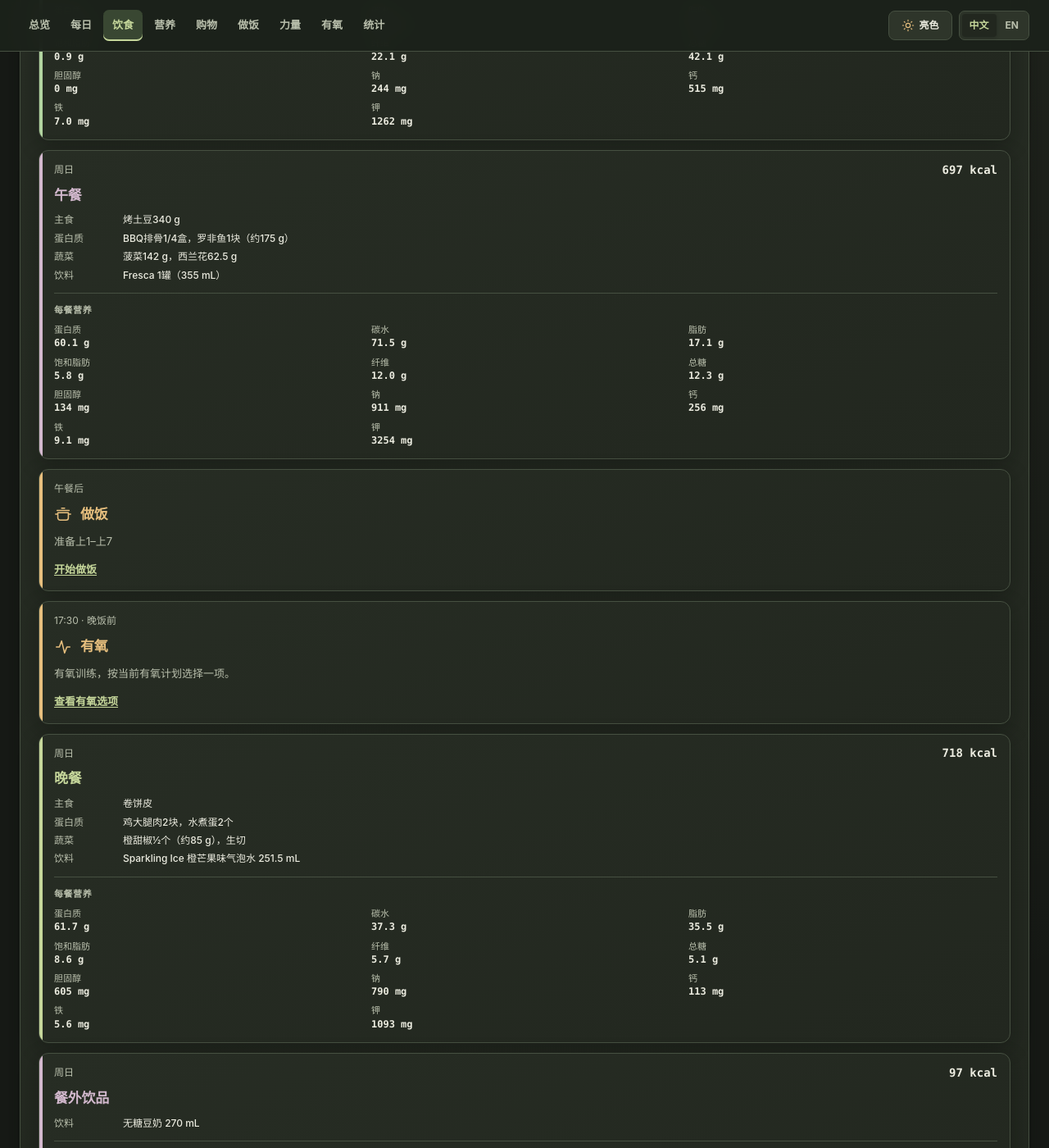
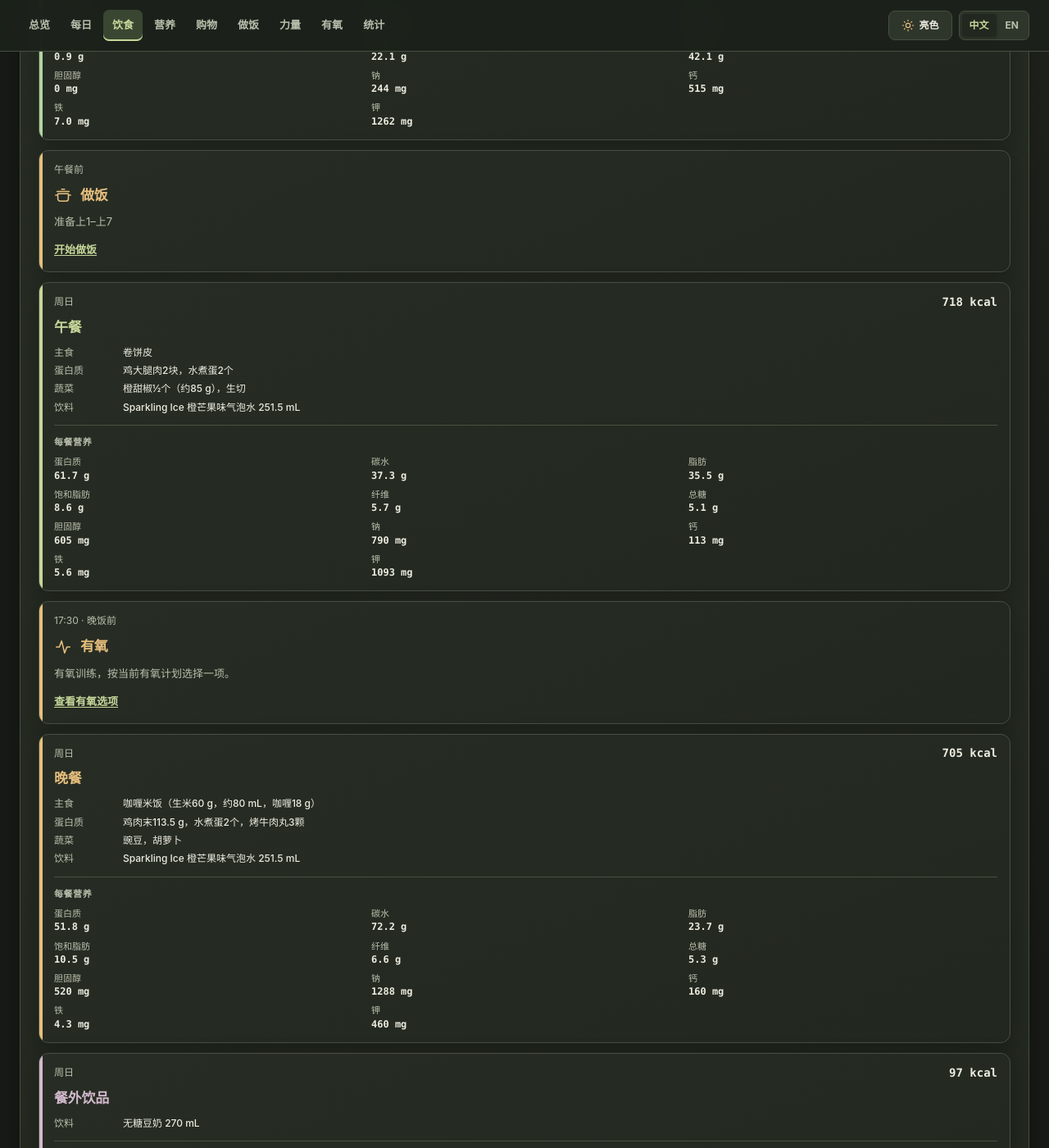
Before and after one commit to yunhaixiang/fitness, a Jekyll site: the page built from plans/plan-2/diet.md, in a window 1280 px wide and 1400 px high, scrolled down 589 px. Shown: the whole window at 82% size. Built offline with Jekyll 4.4.1, drawn with Linux system fonts in a browser that asks for light colours.

Commit message:
Align Plan 2 meals and cooking with the daily schedule

```diff
--- a/_data/meal_plan_content/plan-2/provenance.json
+++ b/_data/meal_plan_content/plan-2/provenance.json
@@ -30,7 +30,8 @@
     "2026-11-19: Replace160 g cauliflower per curry meal with3 Our Finest Lean Angus meatballs; dry rice67.5→60 g per meal. Batch160 mL≈120 g rice and6 meatballs, weekly240 g rice and12 meatballs. Bake meatballs separately per package directions, no added oil/salt; independent load/remove tasks, no curry dependency, refrigeration waits for meatballs. Remove cauliflower microwave tasks and shopping. Use historical150 kcal/18 g protein per6 meatballs85 g; current label not independently verified, actual package takes precedence. Micronutrients use existing generic meatball/rice proxies. Daily B12 +0.24 mcg, iodine +1.55 mcg (cauliflower iodine unquantified), vitamin D +0.024 mcg below display precision. Weekly cost based on$15.84 bag/5 weeks, rounded$3.17. Reaggregate daily intake and energy balance; Plan1 unchanged.",
     "2026-11-19: Remove reduced-sodium soya sauce15 mL and chicken stock powder1/8 tsp per cooking batch, split over2 curry rice meals. Keep curry36 g, garlic/onion powders, rice160 mL and6 oven-baked meatballs per batch. Remove unused sauce/stock pantry shopping rows; neither had amortized weekly cost. Apply explicit ingredient delta to historical meal estimates: Canadian Great Value label per15 mL10 kcal/P1/C1/sugar1/Na520/K40/Ca0/Fe0.1; Knorr official nutrition per portion5 kcal/P0.5/C1/sugar1/Na510/Ca10/Fe0.1, one-teaspoon serving basis corroborated by retailer. Historical seasoning decomposition was not retained, so subtraction is a planning estimate, not a fresh full recipe audit. No precise trace vitamin/iodine change asserted. Reaggregate displayed daily intake and energy balance; no Plan1 changes.",
     "2026-11-19: Clarify rice is cooked only in the rice cooker and portioned directly; chicken/vegetable curry is prepared separately and spooned over it, with3 oven-baked meatballs per meal. Keep curry and rice independently actionable: sauce can be portioned first if rice is not ready. No frying rice, no ingredient/nutrition changes.",
-    "2026-11-21: Replace Plan 2 Fuze with Plan 1 Sparkling Ice Orange Mango: one 503 mL bottle weekly, 251.5 mL per first two meals. Reuse existing Plan 1 shopping price $1.27 and manufacturer FAQ nutrition (zero kcal, 10 mg sodium, 60 mg potassium per bottle; https://sparklingice.ca/faq/). Previous Plan 2 aggregates did not separately count Fuze minerals; add the known replacement minerals to the meal/Fresca baseline, not a measured Fuze-to-Ice nutrient difference. Replace the 1.36 kg yellow-potato bag with two 680 g The Little Potato Company Little Yellows bags, using existing Plan 1 price $2.98 each (not a newly verified live quote). Each cooking batch uses one whole bag; four weekly meals remain 340 g each. Existing potato nutrition already uses the Little Yellows planning composition, so meal nutrition is unchanged."
+    "2026-11-21: Replace Plan 2 Fuze with Plan 1 Sparkling Ice Orange Mango: one 503 mL bottle weekly, 251.5 mL per first two meals. Reuse existing Plan 1 shopping price $1.27 and manufacturer FAQ nutrition (zero kcal, 10 mg sodium, 60 mg potassium per bottle; https://sparklingice.ca/faq/). Previous Plan 2 aggregates did not separately count Fuze minerals; add the known replacement minerals to the meal/Fresca baseline, not a measured Fuze-to-Ice nutrient difference. Replace the 1.36 kg yellow-potato bag with two 680 g The Little Potato Company Little Yellows bags, using existing Plan 1 price $2.98 each (not a newly verified live quote). Each cooking batch uses one whole bag; four weekly meals remain 340 g each. Existing potato nutrition already uses the Little Yellows planning composition, so meal nutrition is unchanged.",
+    "2026-11-21: Align restored Plan 2 with the existing private daily schedule: prepare before Sunday lunch and Wednesday dinner, eat each new batch immediately. Shift all fourteen meal slots one meal earlier (Sunday lunch through Saturday dinner); move cooking activity cards before those meals; update nutrition date labels and no-script instructions. Food order, portions, weekly nutrition and shopping remain unchanged."
   ],
   "removedMushroomPerMeal": {
     "kcal": 14.985,
--- a/assets/meal-plans/plan-2/meal-activities.js
+++ b/assets/meal-plans/plan-2/meal-activities.js
@@ -4,8 +4,8 @@
   // Order activities relative to meals without inventing fixed clock times.
   const activities = [
     { day: 2, after: 'lunch', kind: 'thawing', time: ['中午', 'Midday'], detail: ['将后半周的鸡大腿肉、鸡肉末、三文鱼、排骨从冷冻移入冷藏解冻。', 'Move the second-half portions of chicken thighs, ground chicken, salmon, and ribs from the freezer to the fridge to thaw.'] },
-    { day: 0, after: 'lunch', kind: 'cooking', time: ['午餐后', 'After Lunch'], detail: ['准备上1–上7', 'Prepare Meals 1–7 for the First Half of the Week'] },
-    { day: 3, after: 'dinner', kind: 'cooking', time: ['晚餐后', 'After Dinner'], detail: ['准备下1–下7', 'Prepare Meals 1–7 for the Second Half of the Week'] },
+    { day: 0, after: 'before-lunch', kind: 'cooking', time: ['午餐前', 'Before Lunch'], detail: ['准备上1–上7', 'Prepare Meals 1–7 for the First Half of the Week'] },
+    { day: 3, after: 'before-dinner', kind: 'cooking', time: ['晚餐前', 'Before Dinner'], detail: ['准备下1–下7', 'Prepare Meals 1–7 for the Second Half of the Week'] },
     { day: 6, after: 'lunch', kind: 'shopping', time: ['下午', 'Afternoon'], detail: ['购买整周食材', 'Buy Groceries for the Week'] }
   ];
   for (const day of [0, 1, 2, 4, 5, 6]) activities.push({ day, after: 'lunch', kind: [0, 6].includes(day) ? 'cardio' : 'strength', time: ['17:30 · 晚饭前', '17:30 · Before Dinner'], detail: [0, 6].includes(day) ? ['有氧训练，按当前有氧计划选择一项。', 'Cardio: choose one option from the current plan.'] : ['完成当天力量训练。', 'Complete today’s strength workout.'] });
--- a/plans/plan-2/diet.md
+++ b/plans/plan-2/diet.md
@@ -11,7 +11,7 @@ meal_activities_script: /assets/meal-plans/plan-2/meal-activities.js
 
 
 <noscript>
-<p>周日午餐后做饭，准备上1–上7；周三晚餐后做饭，准备下1–下7；周六下午购物。</p>
+<p>周日午餐前做饭，准备上1–上7；周三晚餐前做饭，准备下1–下7；周六下午购物。</p>
 <p>周日—周二早餐：{{ site.data.meal_plan_content['plan-2'].nutrition.meals.fruit_breakfast.foodZh }}。</p>
 <p>周三—周六早餐：{{ site.data.meal_plan_content['plan-2'].nutrition.meals.kiwi_breakfast.foodZh }}。</p>
 <p>餐外饮品：{{ site.data.meal_plan_content['plan-2'].nutrition.meals.outside_drink.foodZh }}。</p>
```
Also changed, not shown: _data/meal_plan_content/plan-2/nutrition.json (+4 -4 lines), _includes/meal-plans/plan-2/diet-schedule.html (+21 -21 lines), tests/restored-plan.test.js (+17 -0 lines), tests/training-schedule.test.js (+11 -0 lines).
